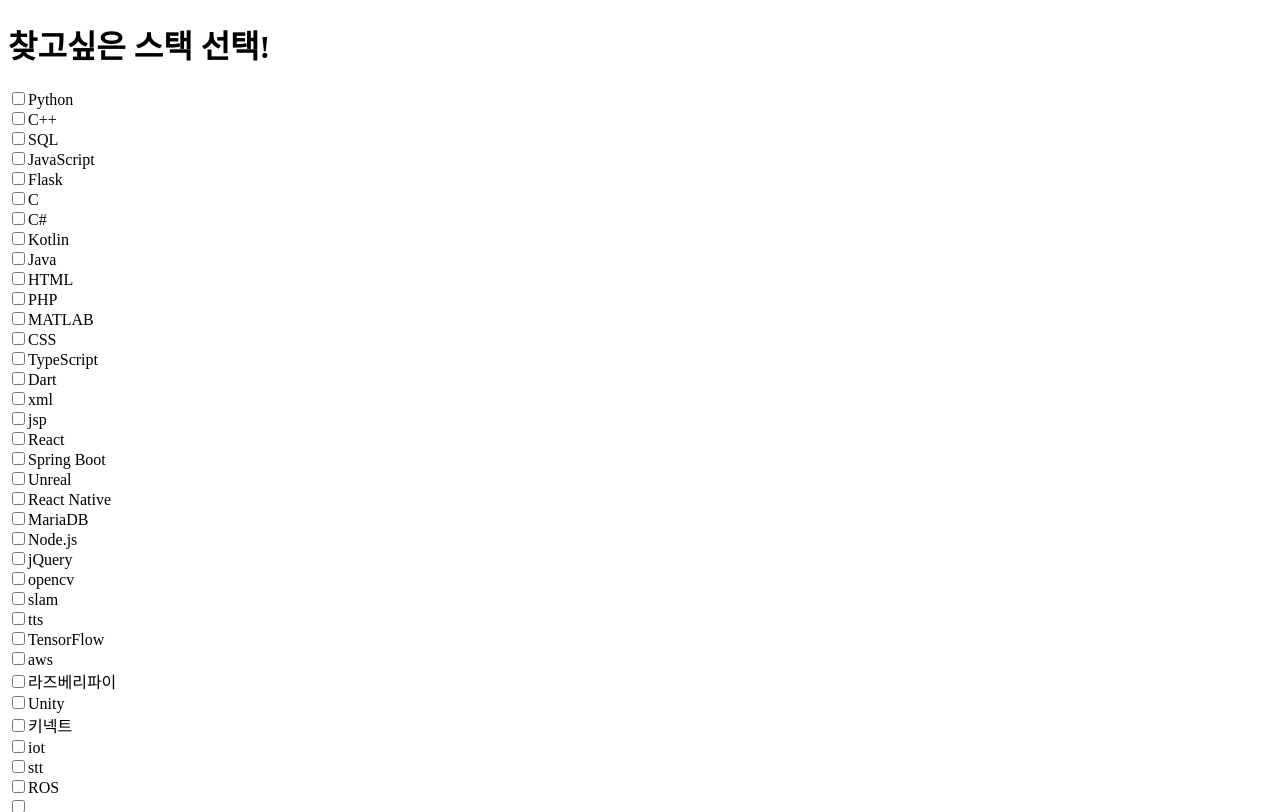
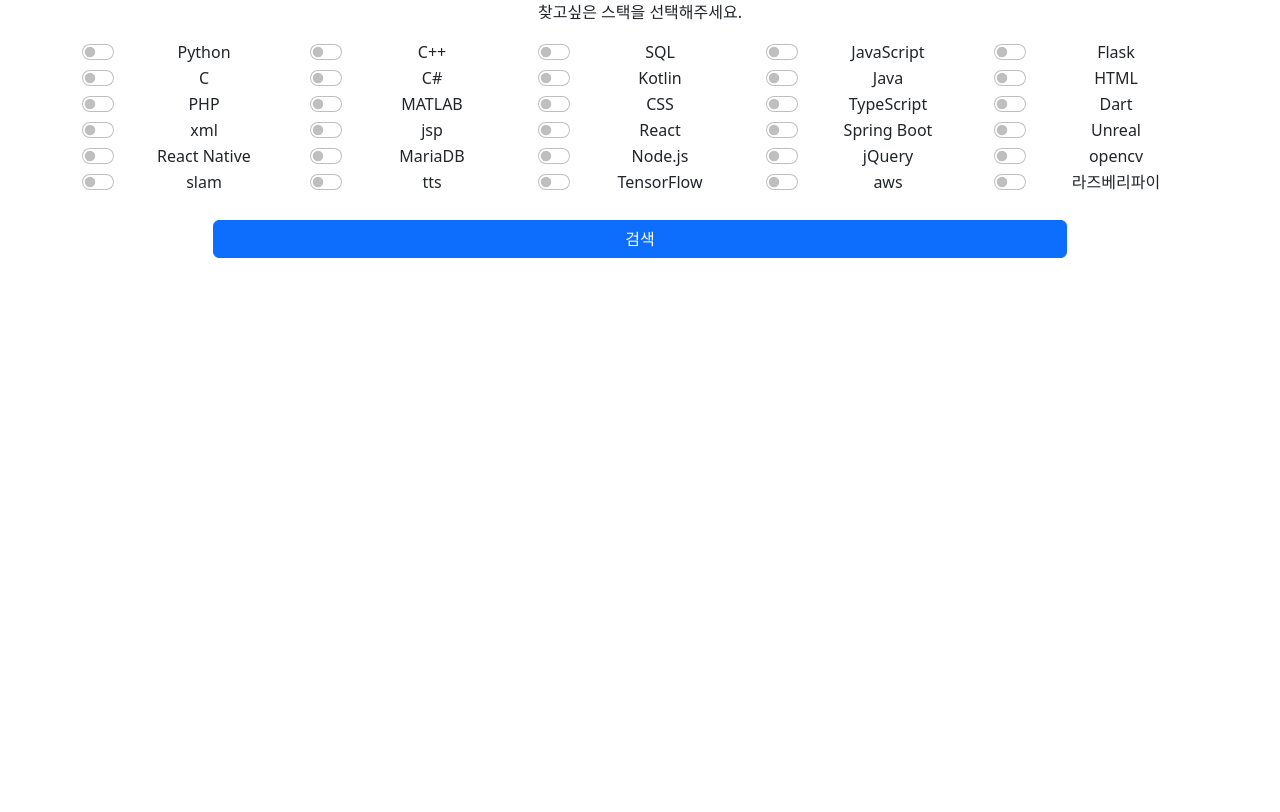
Before and after one commit to 7beunseo/codequest, a Django app: page / in a window 1280 px wide. Shown: the top 812 px of the page. After the commit the page ends 258 px from the top, so only its background shows below. Run offline with Django 4.2, Linux system fonts and the light colour scheme; data comes from the database, SQL or seed files in the repository; parts of the project's set-up code (start-up, migrations or seed data) failed here and were passed over.

Commit message:
부트스트랩 적용

```diff
--- a/filter/templates/main.html
+++ b/filter/templates/main.html
@@ -1,42 +1,95 @@
 <!DOCTYPE html>
-<html lang="en">
+<html lang="ko">
   <head>
-    <meta charset="UTF-8">
-    <meta name="viewport" content="width=device-width, initial-scale=1.0">
+    <meta charset="UTF-8" />
+    <meta name="viewport" content="width=device-width, initial-scale=1.0" />
     <title>Document</title>
+    <link
+      href="https://cdn.jsdelivr.net/npm/bootstrap@5.2.3/dist/css/bootstrap.min.css"
+      rel="stylesheet"
+      integrity="sha384-rbsA2VBKQhggwzxH7pPCaAqO46MgnOM80zW1RWuH61DGLwZJEdK2Kadq2F9CUG65"
+      crossorigin="anonymous"
+    />
+    <script
+      src="https://cdn.jsdelivr.net/npm/bootstrap@5.2.3/dist/js/bootstrap.bundle.min.js"
+      integrity="sha384-kenU1KFdBIe4zVF0s0G1M5b4hcpxyD9F7jL+jjXkk+Q2h455rYXK/7HAuoJl+0I4"
+      crossorigin="anonymous"
+    ></script>
+    <style>
+      .scrollbox {
+        height: 160px;
+        overflow: auto;
+      }
+      .scrollbox::-webkit-scrollbar {
+        width: 10px;
+      }
+      .scrollbox::-webkit-scrollbar-thumb {
+        background-color: #2f3542;
+        border-radius: 10px;
+      }
+      .scrollbox::-webkit-scrollbar-track {
+        background-color: grey;
+        border-radius: 10px;
+        box-shadow: inset 0px 0px 5px white;
+      }
+    </style>
   </head>
   <body>
-    <h1>찾고싶은 스택 선택!</H1>
     <form method="POST">
-            {% csrf_token %}
-            {% for s in stacks %}
-            <input type="checkbox" name="stack" value="{{s.id}}">{{s.title}}<br>
+      <div class="text-center">
+        <p>찾고싶은 스택을 선택해주세요.</p>
+      </div>
+      <div class="container scrollbox text-center">
+        <div class="row row-cols-5">
+          {% csrf_token %} {% for s in stacks %}
+          <div class="col">
+            <div class="form-check form-switch">
+              <input
+                class="form-check-input"
+                type="checkbox"
+                role="switch"
+                id="flexSwitchCheck{{ forloop.counter }}"
+                name="stack"
+                value="{{ s.id }}"
+              />
+              <label class="form-check-label" for="flexSwitchCheck{{ forloop.counter }}">{{ s.title }}</label>
+            </div>
+          </div>
           {% endfor %}
-            <input type="submit" value="검색">
+        </div>
+      </div>
+      <div class="d-grid gap-2 col-8 mx-auto" style="margin: 20px">
+        <button class="btn btn-primary" type="submit" value="검색">검색</button>
+      </div>
     </form>
 
     {% if selected_stacks %}
-        <p>선택한 스택들:</p>
+    <div class="container text-center">
+      <h5>선택 스택</h5>
       {% for stack in selected_stacks %}
-            {{ stack.title }}<br>
+      <span class="badge text-bg-primary" style="font-size: large">{{ stack.title }}</span>
       {% endfor %}
-        <hr>
+    </div>
     {% endif %}
-
     {% if codequests.exists %}
-        <p>선택한 스택을 포함하는 프로젝트:</p>
+    <div class="container text-center" style="margin-top: 40px; margin-bottom: 40px;">
+      <div class="row row-cols-4 g-3">
         {% for c in codequests %}
-            <hr>
-            순번 - {{c.number}}<br>
-            프로젝트 이름 - {{ c.title }}<br>
-            프로젝트 설명 - {{ c.explanation }}<br>
-            프로젝트 목적 - {{ c.purpose }}<br>
-            프로젝트 사용 스택 -
+        <div class="col">
+        <div class="card" style="width: 18rem; height: 100%;">
+          <div class="card-body">
+            <h5 class="card-title text-primary">{{ c.title }}</h5>
+            <h6 class="card-subtitle mb-2 text-muted">{{c.year}}</h6>
+            <p class="card-text">{{ c.explanation }}</p>
+            <p class="card-text">{{ c.purpose }}</p>
             {% for stack in c.stacks.all %}
-                {{ stack.title }},
-            {% endfor %}<br>
-            년도 - {{ c.year }}
+            <span class="badge text-bg-dark">{{ stack.title }}</span>
             {% endfor %}
+          </div>
+        </div>
+        </div>
+        {% endfor %}
+        </div>
     {% endif %}
   </body>
 </html>
```
Also changed, not shown: 1 other file. Lines whose indentation alone changed are shown as unchanged.
